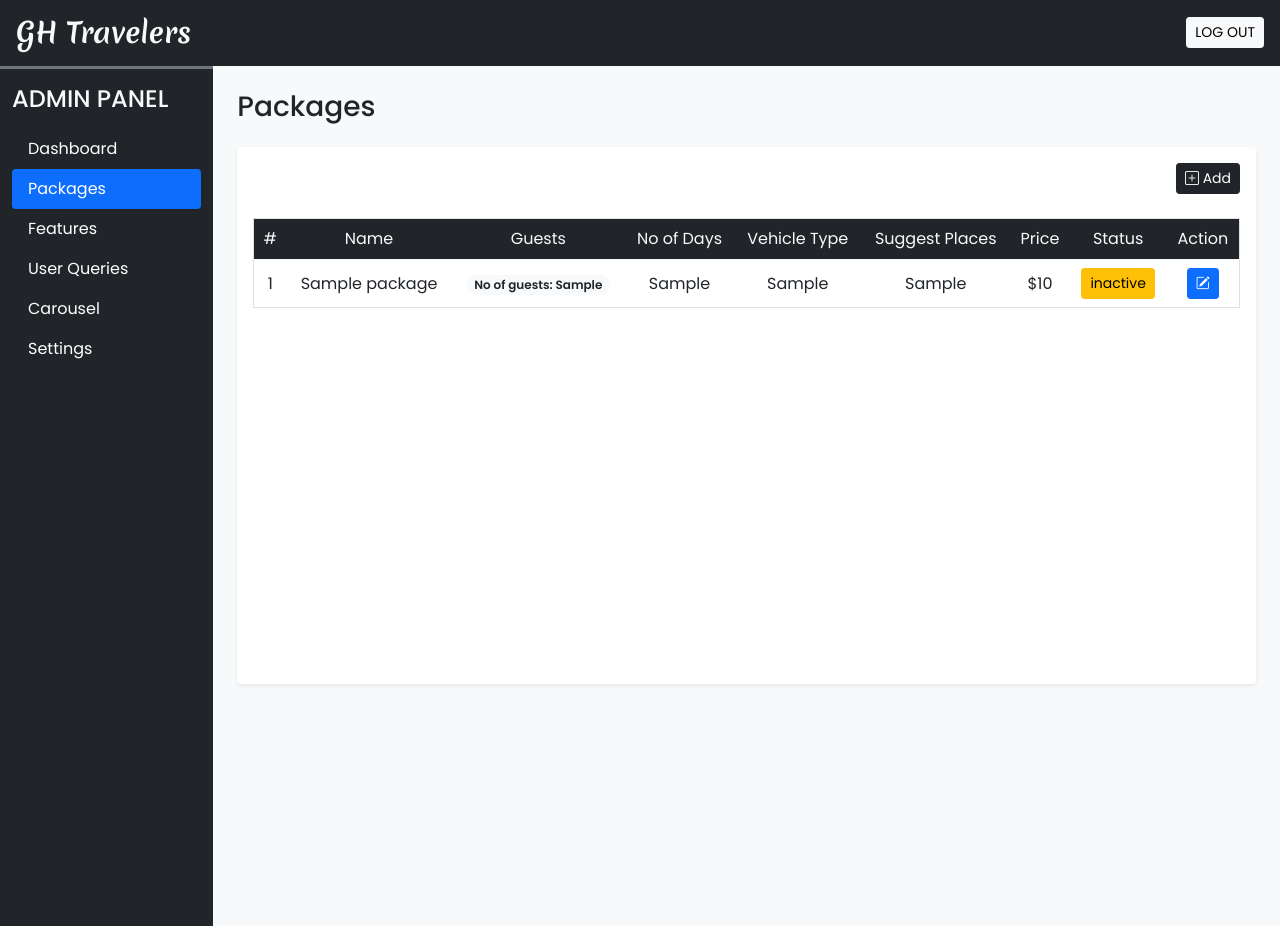
After one commit to HeshaniThennakoon/Travel_Website, a PHP site: page /admin/packages.php in a window 1280 px wide. The commit adds this page. Run offline with PHP 8.4, Linux system fonts and the light colour scheme; the visitor is signed in with stand-in values (Sample User, id 1); tables that the repository leaves empty or names only in its code hold one stand-in row (values such as "Sample post").

Commit message:
Admin Panel - Packages add, edit and status are created and updated the features page

```diff
--- /dev/null
+++ b/admin/ajax/packages.php
@@ -0,0 +1,175 @@
+<?php
+
+    require('../inc/db_config.php');
+    require('../inc/essentials.php');
+
+    adminLogin();
+
+    if(isset($_POST['add_package'])){
+
+        $features = filteration(json_decode($_POST['features']));
+
+        $frm_data = filteration($_POST);
+        $flag = 0;
+
+        $q1 = "INSERT INTO `packages` (`name`, `no_of_guests`, `no_of_days`, `vehicle_type`, `suggest_places`, `price`, `description`) VALUES (?,?,?,?,?,?,?)";
+        $values = [$frm_data['name'],$frm_data['guests'],$frm_data['days'],$frm_data['vehicle'],$frm_data['places'],$frm_data['price'],$frm_data['desc']];
+
+        if(insert($q1,$values,'siissis')){
+            $flag = 1;
+        }
+
+        $package_id = mysqli_insert_id($conn);
+
+        $q2 = "INSERT INTO `package_features` (`package_id`, `features_id`) VALUES (?,?)";
+        if($stmt = mysqli_prepare($conn,$q2))
+        {
+            foreach($features as $f){
+                mysqli_stmt_bind_param($stmt,'ii',$package_id,$f);
+                mysqli_stmt_execute($stmt);
+            }
+            mysqli_stmt_close($stmt);
+        }
+        else{
+            $flag = 0;
+            die('query cannot be prepared - insert');
+
+        }
+
+        if($flag){
+            echo 1;
+        }
+        else{
+            echo 0;
+        }
+
+    }
+
+    if(isset($_POST['get_all_packages'])){
+        $res = selectAll('packages');
+        $i = 1;
+
+        $data = "";
+
+        while($row = mysqli_fetch_assoc($res))
+        {
+            if($row['status'] == 1){
+                $status = "<button onclick='toggle_status($row[id],0)' class='btn btn-dark btn-sm shadow-none'>active</button>";
+            }
+            else{
+                $status = "<button onclick='toggle_status($row[id],1)' class='btn btn-warning btn-sm shadow-none'>inactive</button>";
+            }
+
+
+            $data.="
+                <tr class='align-middle'>
+                    <td>$i</td>
+                    <td>$row[name]</td>
+                    <td>
+                        <span class='badge rounded-pill bg-light text-dark'>
+                            No of guests: $row[no_of_guests]
+                        </span>
+                    </td>
+                    <td>$row[no_of_days]</td>
+                    <td>$row[vehicle_type]</td>
+                    <td>$row[suggest_places]</td>
+                    <td>$$row[price]</td>
+                    <td>$status</td>
+                    <td>
+                        <button type='button' onclick='edit_details($row[id])' class='btn btn-primary shadow-none btn-sm' data-bs-toggle='modal' data-bs-target='#edit-package'>
+                            <i class='bi bi-pencil-square'></i>
+                        </button>
+                    </td>
+                </tr>
+            ";
+            $i++;
+        }
+
+        echo $data;
+
+    }
+
+    if(isset($_POST['get_package'])){
+        $frm_data = filteration($_POST);
+
+        $res1 = select("SELECT * FROM `packages` WHERE `id`=?", [$frm_data['get_package']], 'i');
+        $res2 = select("SELECT * FROM `package_features` WHERE `package_id`=?", [$frm_data['get_package']], 'i');
+
+        $packagedata = mysqli_fetch_assoc($res1);
+        $features = [];
+
+        if(mysqli_num_rows($res2)>0)
+        {
+            while($row = mysqli_fetch_assoc($res2)){
+                array_push($features,$row['features_id']);
+            }
+        }
+
+        $data = ["packagedata" => $packagedata, "features" => $features];
+
+        $data = json_encode($data);
+
+        echo $data;
+
+    }
+
+    if(isset($_POST['edit_package'])){
+        $features = filteration(json_decode($_POST['features']));
+        $frm_data = filteration($_POST);
+        $flag = 0;
+
+        $q1 = "UPDATE `packages` SET `name`=?,`no_of_guests`=?,`no_of_days`=?,`vehicle_type`=?,`suggest_places`=?,`price`=?,`description`=? WHERE `id`=?";
+        $values = [$frm_data['name'],$frm_data['guests'],$frm_data['days'],$frm_data['vehicle'],$frm_data['places'],$frm_data['price'],$frm_data['desc'],$frm_data['package_id']];
+
+        if(update($q1,$values,'siissisi')){
+            $flag = 1;
+        }
+
+        $del_features = delete("DELETE FROM `package_features` WHERE `package_id`=?", [$frm_data['package_id']],'i');
+
+        if(!($del_features)){
+            $flag = 0;
+        }
+
+        $q2 = "INSERT INTO `package_features` (`package_id`, `features_id`) VALUES (?,?)";
+        if($stmt = mysqli_prepare($conn,$q2))
+        {
+            foreach($features as $f){
+                mysqli_stmt_bind_param($stmt,'ii',$frm_data['package_id'],$f);
+                mysqli_stmt_execute($stmt);
+            }
+            $flag = 1;
+            mysqli_stmt_close($stmt);
+        }
+        else{
+            $flag = 0;
+            die('query cannot be prepared - insert');
+
+        }
+
+        if($flag){
+            echo 1;
+        }
+        else{
+            echo 0;
+        }
+
+
+    }
+
+    if(isset($_POST['toggle_status'])){
+        $frm_data = filteration($_POST);
+
+        $q = "UPDATE `packages` SET `status`=? WHERE `id`=?";
+        $v = [$frm_data['value'],$frm_data['toggle_status']];
+
+        if(update($q,$v,'ii')){
+            echo 1;
+        }
+        else{
+            echo 0;
+        }
+
+    }
+
+?>
--- a/admin/inc/header.php
+++ b/admin/inc/header.php
@@ -16,6 +16,9 @@
                         <a class="nav-link text-white" href="dashboard.php">Dashboard</a>
                     </li>
                     <li class="nav-item">
+                        <a class="nav-link text-white" href="packages.php">Packages</a>
+                    </li>
+                    <li class="nav-item">
                         <a class="nav-link text-white" href="features.php">Features</a>
                     </li>
                     <li class="nav-item">
--- /dev/null
+++ b/admin/packages.php
@@ -0,0 +1,377 @@
+<?php
+    require('inc/essentials.php');
+    require('inc/db_config.php');
+    adminLogin();
+?>
+
+<!DOCTYPE html>
+<html lang="en">
+<head>
+    <meta charset="UTF-8">
+    <meta http-equiv="X-UA-Compatible" content="IE=edge">
+    <meta name="viewport" content="width=device-width, initial-scale=1.0">
+    <title>Admin Panel - Packages</title>
+
+    <?php require('inc/links.php'); ?>
+</head>
+<body class="bg-light">
+
+    <?php require('inc/header.php'); ?>
+
+    <div class="container-fluid" id="main-content">
+        <div class="row">
+            <div class="col-lg-10 ms-auto p-4 overflow-hidden">
+                <h3 class="mb-4">Packages</h3>
+
+                <div class="card border-0 shadow-sm mb-4">
+                    <div class="card-body">
+
+                        <div class="text-end mb-4">
+                            <button type="button" class="btn btn-dark shadow-none btn-sm" data-bs-toggle="modal" data-bs-target="#add-package">
+                                <i class="bi bi-plus-square"></i> Add
+                            </button>
+                        </div>
+
+                        <div class="table-responsive-lg" style="height: 450px; overflow-y: scroll;">
+                            <table class="table table-hover border text-center">
+                                <thead class="sticky-top">
+                                    <tr class="bg-dark text-light">
+                                        <th scope="col">#</th>
+                                        <th scope="col">Name</th>
+                                        <th scope="col">Guests</th>
+                                        <th scope="col">No of Days</th>
+                                        <th scope="col">Vehicle Type</th>
+                                        <th scope="col">Suggest Places</th>
+                                        <th scope="col">Price</th>
+                                        <th scope="col">Status</th>
+                                        <th scope="col">Action</th>
+                                    </tr>
+                                </thead>
+                                <tbody id="package-data">
+                                </tbody>
+                            </table>
+                        </div>
+                    </div>
+                </div>
+            </div>
+        </div>
+    </div>
+
+    <!-- Add package modal -->
+
+    <div class="modal fade" id="add-package" data-bs-backdrop="static" data-bs-keyboard="true" tabindex="-1" aria-labelledby="staticBackdropLabel" aria-hidden="true">
+        <div class="modal-dialog modal-lg">
+            <form id="add_package_form" autocomplete="off">
+                <div class="modal-content">
+                    <div class="modal-header">
+                        <h5 class="modal-title">Add Package</h5>
+                    </div>
+                    <div class="modal-body">
+                        <div class="row">
+                            <div class="col-md-6 mb-3">
+                                <label class="form-label fw-bold">Name</label>
+                                <input type="text" name="name" class="form-control shadow-none" required>
+                            </div>
+                            <div class="col-md-6 mb-3">
+                                <label class="form-label fw-bold">Guests</label>
+                                <input type="number" min="1" name="guests" class="form-control shadow-none" required>
+                            </div>
+                            <div class="col-md-6 mb-3">
+                                <label class="form-label fw-bold">No of Days</label>
+                                <input type="number" min="1" name="days" class="form-control shadow-none" required>
+                            </div>
+                            <div class="col-md-6 mb-3">
+                                <label class="form-label fw-bold">Vehicle Type</label>
+                                <input type="text" name="vehicle" class="form-control shadow-none" required>
+                            </div>
+                            <div class="col-md-6 mb-3">
+                                <label class="form-label fw-bold">Suggest Places</label>
+                                <input type="text" name="places" class="form-control shadow-none" required>
+                            </div>
+                            <div class="col-md-6 mb-3">
+                                <label class="form-label fw-bold">Price</label>
+                                <input type="number" min="1" name="price" class="form-control shadow-none" required>
+                            </div>
+                            <div class="col-12 mb-3">
+                                <label class="form-label fw-bold">Features</label>
+                                <div class="row">
+                                    <?php
+                                        $res = selectAll('features');
+                                        while($opt = mysqli_fetch_assoc($res)){
+                                            echo"
+                                                <div class='col-md-3 mb-1'>
+                                                    <label>
+                                                        <input type='checkbox' name='features' value='$opt[id]' class='form-check-input shadow-none'>
+                                                        $opt[name]
+                                                    </label>
+                                                </div>
+                                            ";
+                                        }
+                                    ?>
+                                </div>
+                            </div>
+                            <div class="col-12 mb-3">
+                                <label class="form-label fw-bold">Description</label>
+                                <textarea name="desc" rows="4" class="form-control shadow-none" required></textarea>
+                            </div>
+
+                        </div>
+
+                    </div>
+
+                    <div class="modal-footer">
+                        <button type="reset" class="btn text-secondary shadow-none" data-bs-dismiss="modal">CANCEL</button>
+                        <button type="submit" class="btn custom-bg text-white shadow-none">SUBMIT</button>
+                    </div>
+                </div>
+            </form>
+
+        </div>
+    </div>
+
+    <!-- Edit package modal -->
+
+    <div class="modal fade" id="edit-package" data-bs-backdrop="static" data-bs-keyboard="true" tabindex="-1" aria-labelledby="staticBackdropLabel" aria-hidden="true">
+        <div class="modal-dialog modal-lg">
+            <form id="edit_package_form" autocomplete="off">
+                <div class="modal-content">
+                    <div class="modal-header">
+                        <h5 class="modal-title">Edit Package</h5>
+                    </div>
+                    <div class="modal-body">
+                        <div class="row">
+                            <div class="col-md-6 mb-3">
+                                <label class="form-label fw-bold">Name</label>
+                                <input type="text" name="name" class="form-control shadow-none" required>
+                            </div>
+                            <div class="col-md-6 mb-3">
+                                <label class="form-label fw-bold">Guests</label>
+                                <input type="number" min="1" name="guests" class="form-control shadow-none" required>
+                            </div>
+                            <div class="col-md-6 mb-3">
+                                <label class="form-label fw-bold">No of Days</label>
+                                <input type="number" min="1" name="days" class="form-control shadow-none" required>
+                            </div>
+                            <div class="col-md-6 mb-3">
+                                <label class="form-label fw-bold">Vehicle Type</label>
+                                <input type="text" name="vehicle" class="form-control shadow-none" required>
+                            </div>
+                            <div class="col-md-6 mb-3">
+                                <label class="form-label fw-bold">Suggest Places</label>
+                                <input type="text" name="places" class="form-control shadow-none" required>
+                            </div>
+                            <div class="col-md-6 mb-3">
+                                <label class="form-label fw-bold">Price</label>
+                                <input type="number" min="1" name="price" class="form-control shadow-none" required>
+                            </div>
+                            <div class="col-12 mb-3">
+                                <label class="form-label fw-bold">Features</label>
+                                <div class="row">
+                                    <?php
+                                        $res = selectAll('features');
+                                        while($opt = mysqli_fetch_assoc($res)){
+                                            echo"
+                                                <div class='col-md-3 mb-1'>
+                                                    <label>
+                                                        <input type='checkbox' name='features' value='$opt[id]' class='form-check-input shadow-none'>
+                                                        $opt[name]
+                                                    </label>
+                                                </div>
+                                            ";
+                                        }
+                                    ?>
+                                </div>
+                            </div>
+                            <div class="col-12 mb-3">
+                                <label class="form-label fw-bold">Description</label>
+                                <textarea name="desc" rows="4" class="form-control shadow-none" required></textarea>
+                            </div>
+                            <input type="hidden" name="package_id">
+
+                        </div>
+
+                    </div>
+
+                    <div class="modal-footer">
+                        <button type="reset" class="btn text-secondary shadow-none" data-bs-dismiss="modal">CANCEL</button>
+                        <button type="submit" class="btn custom-bg text-white shadow-none">SUBMIT</button>
+                    </div>
+                </div>
+            </form>
+
+        </div>
+    </div>
+
+
+    <?php require('inc/scripts.php'); ?>
+    <script>
+        let add_package_form = document.getElementById('add_package_form');
+
+        add_package_form.addEventListener('submit',function(e){
+            e.preventDefault();
+            add_packages();
+        });
+
+        function add_packages()
+        {
+            let data = new FormData();
+            data.append('add_package','');
+            data.append('name',add_package_form.elements['name'].value);
+            data.append('guests',add_package_form.elements['guests'].value);
+            data.append('days',add_package_form.elements['days'].value);
+            data.append('vehicle',add_package_form.elements['vehicle'].value);
+            data.append('places',add_package_form.elements['places'].value);
+            data.append('price',add_package_form.elements['price'].value);
+            data.append('desc',add_package_form.elements['desc'].value);
+
+            let features = [];
+            add_package_form.elements['features'].forEach(el => {
+                if(el.checked){
+                    features.push(el.value);
+                }
+            });
+
+            data.append('features',JSON.stringify(features));
+
+            let xhr = new XMLHttpRequest();
+            xhr.open("POST", "ajax/packages.php", true);
+
+            xhr.onload = function(){
+                var myModal = document.getElementById('add-package');
+                var modal = bootstrap.Modal.getInstance(myModal);
+                modal.hide();
+
+                if(this.responseText == 1){
+                    alert('success','New package added!');
+                    add_package_form.reset();
+                    get_all_packages();
+
+                }
+                else{
+                    alert('error','Server Down!');
+                }
+            }
+
+            xhr.send(data);
+        }
+
+        function get_all_packages()
+        {
+            let xhr = new XMLHttpRequest();
+            xhr.open("POST", "ajax/packages.php", true);
+            xhr.setRequestHeader('Content-Type', 'application/x-www-form-urlencoded');
+
+            xhr.onload = function(){
+                document.getElementById('package-data').innerHTML = this.responseText;
+            }
+
+            xhr.send('get_all_packages');
+        }
+
+        let edit_package_form = document.getElementById('edit_package_form');
+
+        function edit_details(id)
+        {
+            let xhr = new XMLHttpRequest();
+            xhr.open("POST", "ajax/packages.php", true);
+            xhr.setRequestHeader('Content-Type', 'application/x-www-form-urlencoded');
+
+            xhr.onload = function(){
+                let data = JSON.parse(this.responseText);
+
+                edit_package_form.elements['name'].value = data.packagedata.name;
+                edit_package_form.elements['guests'].value = data.packagedata.no_of_guests;
+                edit_package_form.elements['days'].value = data.packagedata.no_of_days;
+                edit_package_form.elements['vehicle'].value = data.packagedata.vehicle_type;
+                edit_package_form.elements['places'].value = data.packagedata.suggest_places;
+                edit_package_form.elements['price'].value = data.packagedata.price;
+                edit_package_form.elements['desc'].value = data.packagedata.description;
+                edit_package_form.elements['package_id'].value = data.packagedata.id;
+
+                edit_package_form.elements['features'].forEach(el => {
+                    if(data.features.includes(Number(el.value))){
+                        el.checked = true;
+                    }
+                });
+            }
+
+            xhr.send('get_package='+id);
+        }
+
+        edit_package_form.addEventListener('submit',function(e){
+            e.preventDefault();
+            submit_edit_package();
+        });
+
+        function submit_edit_package()
+        {
+            let data = new FormData();
+            data.append('edit_package','');
+            data.append('package_id',edit_package_form.elements['package_id'].value);
+            data.append('name',edit_package_form.elements['name'].value);
+            data.append('guests',edit_package_form.elements['guests'].value);
+            data.append('days',edit_package_form.elements['days'].value);
+            data.append('vehicle',edit_package_form.elements['vehicle'].value);
+            data.append('places',edit_package_form.elements['places'].value);
+            data.append('price',edit_package_form.elements['price'].value);
+            data.append('desc',edit_package_form.elements['desc'].value);
+
+            let features = [];
+            edit_package_form.elements['features'].forEach(el => {
+                if(el.checked){
+                    features.push(el.value);
+                }
+            });
+
+            data.append('features',JSON.stringify(features));
+
+            let xhr = new XMLHttpRequest();
+            xhr.open("POST", "ajax/packages.php", true);
+
+            xhr.onload = function(){
+                var myModal = document.getElementById('edit-package');
+                var modal = bootstrap.Modal.getInstance(myModal);
+                modal.hide();
+
+                if(this.responseText == 1){
+                    alert('success','Package data edited!');
+                    edit_package_form.reset();
+                    get_all_packages();
+
+                }
+                else{
+                    alert('error','Server Down!');
+                }
+            }
+
+            xhr.send(data);
+        }
+
+        function toggle_status(id, value)
+        {
+            let xhr = new XMLHttpRequest();
+            xhr.open("POST", "ajax/packages.php", true);
+            xhr.setRequestHeader('Content-Type', 'application/x-www-form-urlencoded');
+
+            xhr.onload = function(){
+                if(this.responseText == 1){
+                   alert('success','Status toggled!');
+                   get_all_packages();
+                }
+                else{
+                    alert('error','Server Down!');
+                }
+            }
+
+            xhr.send('toggle_status='+id+'&value='+value);
+        }
+
+
+        window.onload = function(){
+            get_all_packages();
+        }
+
+    </script>
+
+</body>
+</html>
```
Also changed, not shown: admin/ajax/features_crud.php (+9 -3 lines), admin/features.php (+1 -79 lines), admin/scripts/features.js (added, +76 -0 lines), packages.php (+6 -6 lines).
